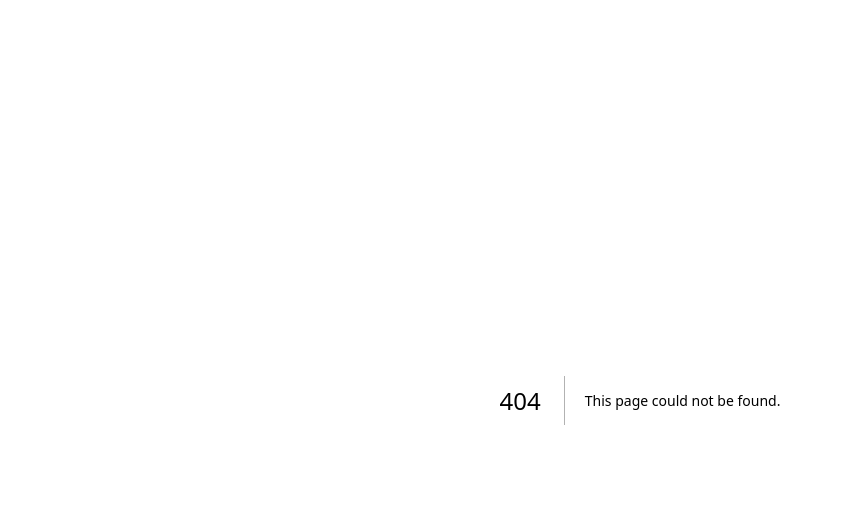
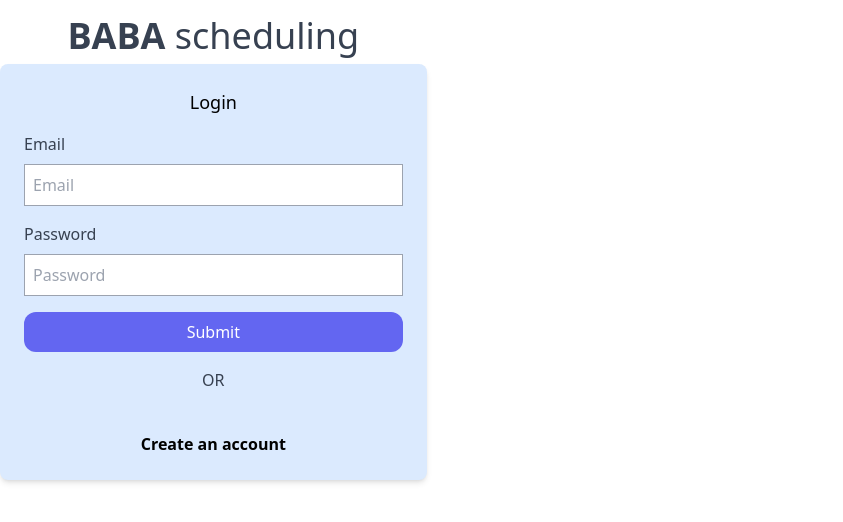
Before and after one commit to Bwise1/baba-scheduling, a Next.js app: page /login in a window 1280 px wide. Before the commit this address had no page. Shown: the top 522 px of the page, without its empty margins (0-843 px from the left). Built offline with nearby package versions, Linux system fonts and the light colour scheme.

Commit message:
first login page commit

```diff
--- a/src/app/auth/page.tsx
+++ /dev/null
@@ -1,5 +0,0 @@
-import React from "react";
-
-export default function login() {
-  return <div>login</div>;
-}
--- /dev/null
+++ b/src/app/login.tsx
@@ -0,0 +1,35 @@
+import React, { useState } from "react";
+import { NextPage } from "next";
+import styles from "./page.module.css";
+
+const LoginPage: NextPage = () => {
+  const [email, setEmail] = useState("");
+  const [password, setPassword] = useState("");
+
+  const handleSubmit = (e: React.FormEvent) => {
+    e.preventDefault();
+    console.log(`Email: ${email} Password: ${password}`);
+  };
+
+  return (
+    <form onSubmit={handleSubmit}>
+      <div className="text-center items-center bg-black">
+      <input
+        type="email"
+        value={email}
+        onChange={(e) => setEmail(e.target.value)}
+        placeholder="Email"
+      />
+      <input
+        type="password"
+        value={password}
+        onChange={(e) => setPassword(e.target.value)}
+        placeholder="Password"
+      />
+      <button type="submit">Submittt</button>
+      </div>
+    </form>
+  );
+};
+
+export default LoginPage;
--- /dev/null
+++ b/src/app/login/page.tsx
@@ -0,0 +1,87 @@
+"use client";
+import React, { useState } from "react";
+import { NextPage } from "next";
+import styles from "./page.module.css";
+import { Inter } from "@next/font/google";
+import Link from "next/link";
+
+const inter = Inter({ subsets: ["latin"] });
+
+const LoginPage: NextPage = () => {
+  const [email, setEmail] = useState("");
+  const [password, setPassword] = useState("");
+
+  const handleSubmit = (e: React.FormEvent) => {
+    e.preventDefault();
+    console.log(`Email: ${email} Password: ${password}`);
+  };
+
+  return (
+    <form
+    onSubmit={handleSubmit}
+
+  >
+    <div className=" h-4/6 w-1/3 top-1/2">
+    <div className="text-center pt-4">
+    <label
+        className="block mb-2 text-gray-700 text-4xl"
+      >
+        <strong className="font-sans">BABA </strong>scheduling
+      </label>
+    </div>
+      <div className="p-6 rounded-lg shadow-md bg-blue-100">
+    <h1 className="text-lg font-medium mb-4 text-center">Login</h1>
+    <div className="mb-4">
+      <label
+        className="block font-medium mb-2 text-gray-700"
+      >
+        Email
+      </label>
+      <input
+        id="email"
+        type="email"
+        value={email}
+        onChange={(e) => setEmail(e.target.value)}
+        placeholder="Email"
+        className="w-full border border-gray-400 p-2"
+      />
+    </div>
+    <div className="mb-4">
+      <label
+        className="block font-medium mb-2 text-gray-700"
+      >
+        Password
+      </label>
+      <input
+        id="password"
+        type="password"
+        value={password}
+        onChange={(e) => setPassword(e.target.value)}
+        placeholder="Password"
+        className="w-full border border-gray-400 p-2"
+      />
+    </div>
+    <button
+      type="submit"
+      className="bg-indigo-500 text-white py-2 px-4 hover:bg-indigo-800 rounded-xl w-full self-center"
+    >
+      Submit
+    </button>
+    <label
+        className="block font-medium mb-2 text-gray-700 pt-4 text-center"
+      >
+        OR
+      </label>
+      <div className="text-center mt-10 font-bold">
+      <Link href="/login">
+     Create an account
+    </Link>
+    </div>
+    </div>
+
+    </div>
+
+  </form>
+);
+};
+export default LoginPage;
--- a/src/app/page.tsx
+++ b/src/app/page.tsx
@@ -1,13 +1,19 @@
 import Image from "next/image";
 import { Inter } from "@next/font/google";
 import styles from "./page.module.css";
+import Link from "next/link";
 
 const inter = Inter({ subsets: ["latin"] });
 
 export default function Home() {
   return (
     <main>
-      <div className="bg-black text-white">Hello Baba Scheduler</div>
+      <div className="bg-black text-white">Hello Baba Scheduler Fam
+      <br></br>
+      <Link href="/login">
+      Login
+    </Link>
+      </div>
     </main>
   );
 }
```
